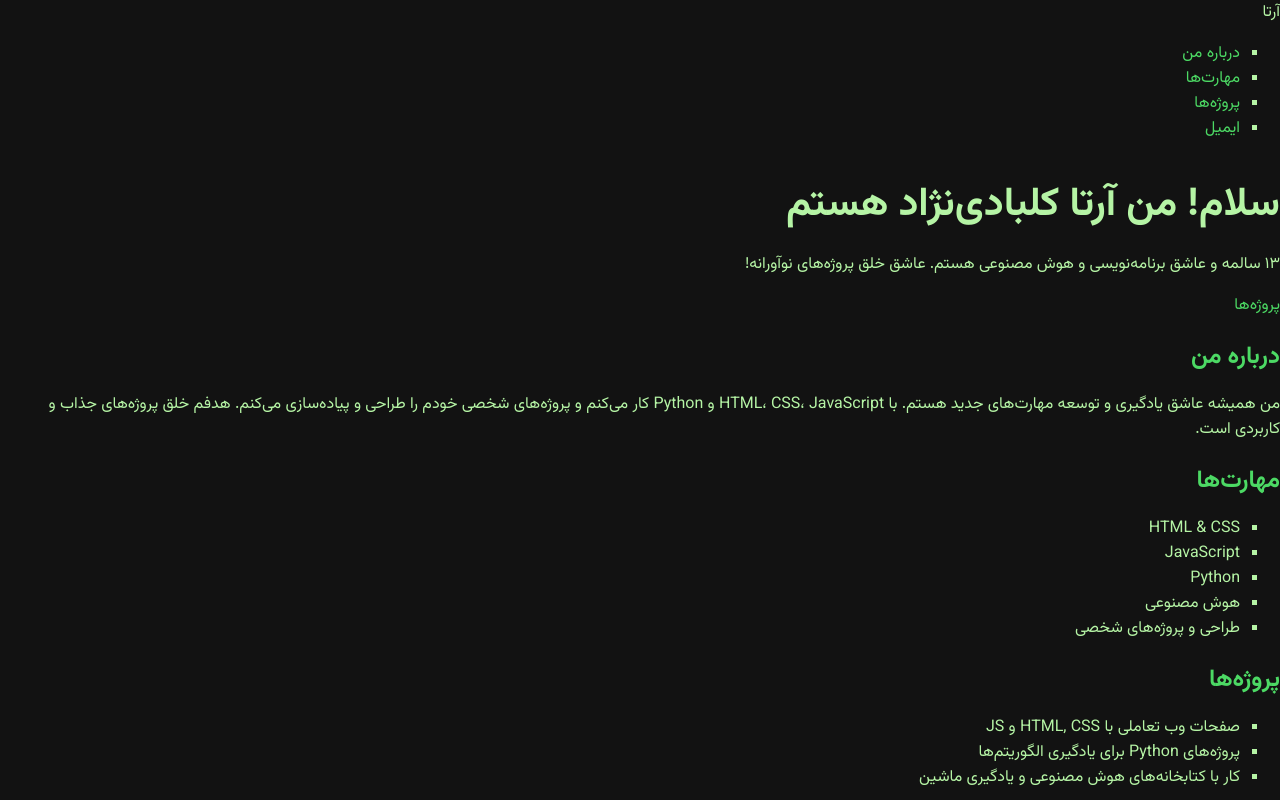
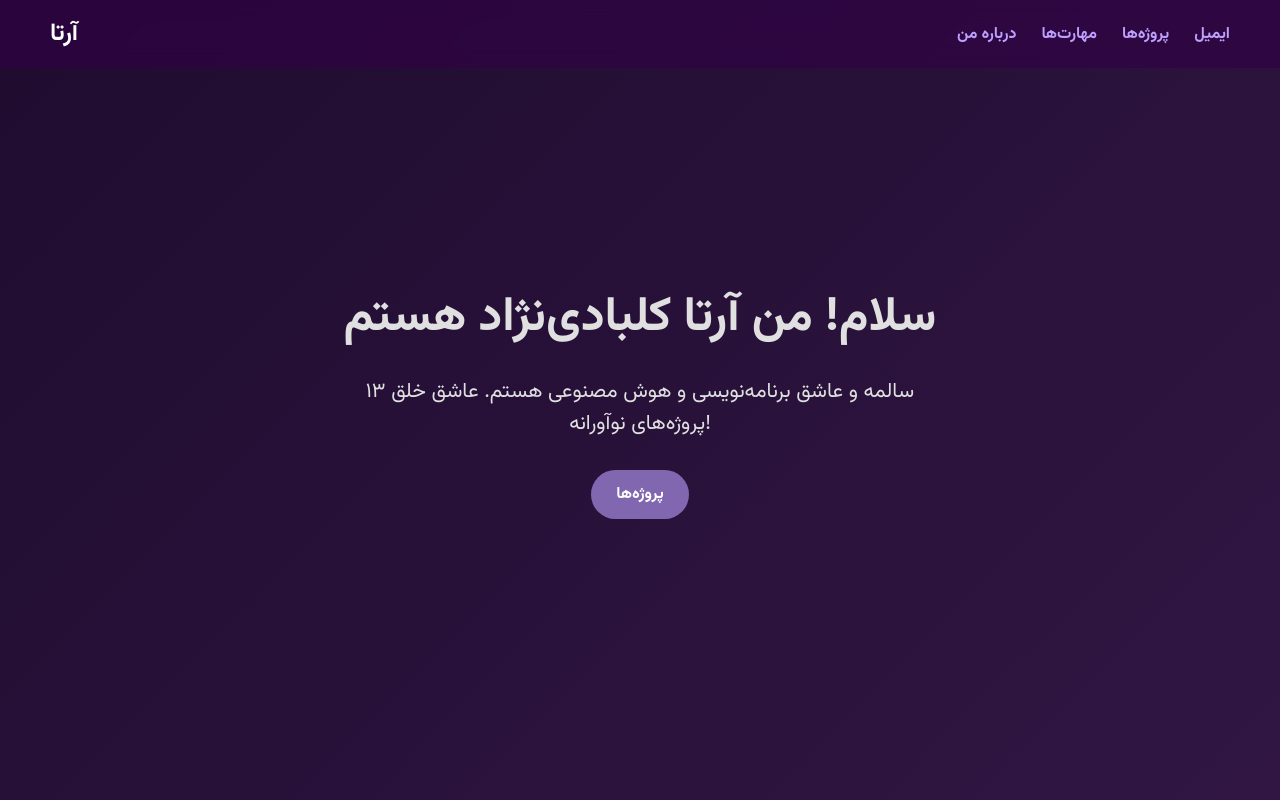
Before and after one commit to Artagameplay/Artagameplay.github.io, a plain HTML site: page index.html in a window 1280 px wide. Shown: the top 800 px of the page. Drawn offline with Linux system fonts and the light colour scheme.

Commit message:
style.css

```diff
--- a/style.css
+++ b/style.css
@@ -1,83 +1,141 @@
-/* فونت نونی و تم دارک */
+/* Google Font نونی */
 @import url('https://fonts.googleapis.com/css2?family=Vazirmatn:wght@400;700&display=swap');
 
-body {
+* {
+    box-sizing: border-box;
     margin: 0;
     padding: 0;
-    font-family: 'Vazirmatn', sans-serif;
-    background-color: #121212;
-    color: #b5f4a5;
-    direction: rtl;
 }
 
-.container {
-    max-width: 800px;
-    margin: auto;
-    padding: 20px;
+body {
+    font-family: 'Vazirmatn', sans-serif;
+    background: linear-gradient(135deg, #1f0c2f, #3b1c4f);
+    color: #e0e0e0;
+    scroll-behavior: smooth;
 }
 
-header {
+/* Navbar */
+.navbar {
+    position: fixed;
+    top: 0;
+    width: 100%;
+    display: flex;
+    justify-content: space-between;
+    align-items: center;
+    padding: 15px 50px;
+    background: rgba(50, 0, 70, 0.6);
+    backdrop-filter: blur(10px);
+    z-index: 1000;
+}
+
+.navbar .logo {
+    font-size: 1.5em;
+    font-weight: bold;
+    color: #fff;
+}
+
+.nav-links {
+    list-style: none;
+    display: flex;
+    gap: 25px;
+}
+
+.nav-links li a {
+    text-decoration: none;
+    color: #bda0ff;
+    font-weight: bold;
+    transition: 0.3s;
+}
+
+.nav-links li a:hover {
+    color: #fff;
+    transform: scale(1.1);
+}
+
+/* Hero Section */
+.hero {
+    height: 100vh;
+    display: flex;
+    flex-direction: column;
+    justify-content: center;
+    align-items: center;
     text-align: center;
+    padding: 0 20px;
+}
+
+.hero h1 {
+    font-size: 3em;
+    margin-bottom: 20px;
+    animation: fadeIn 2s ease forwards;
+}
+
+.hero p {
+    font-size: 1.3em;
+    margin-bottom: 30px;
+    max-width: 600px;
+    animation: fadeIn 2s ease 0.5s forwards;
+    opacity: 0;
+}
+
+.btn {
+    padding: 12px 25px;
+    background: rgba(189, 160, 255, 0.6);
+    color: #fff;
+    border: none;
+    border-radius: 25px;
+    cursor: pointer;
+    font-weight: bold;
+    transition: 0.3s;
+    text-decoration: none;
+}
+
+.btn:hover {
+    background: rgba(189, 160, 255, 0.9);
+    transform: scale(1.05);
+}
+
+/* Glass Sections */
+.glass-section {
+    background: rgba(50, 0, 70, 0.5);
+    backdrop-filter: blur(10px);
+    border-radius: 15px;
+    padding: 50px 30px;
+    margin: 80px auto;
+    max-width: 800px;
+    animation: slideUp 1s ease forwards;
+    opacity: 0;
+}
+
+.glass-section h2 {
+    color: #d3b3ff;
+    margin-bottom: 20px;
+    font-size: 2em;
+}
+
+.glass-section ul {
+    list-style: square;
+    padding-left: 20px;
+}
+
+.footer {
+    text-align: center;
+    padding: 20px;
     margin-bottom: 40px;
 }
 
-h1 {
-    font-size: 2.5em;
-    margin-bottom: 10px;
+/* Animations */
+@keyframes fadeIn {
+    from { opacity: 0; transform: translateY(-20px);}
+    to { opacity: 1; transform: translateY(0);}
 }
 
-h2 {
-    color: #4cd964;
-    margin-bottom: 15px;
+@keyframes slideUp {
+    from { opacity: 0; transform: translateY(50px);}
+    to { opacity: 1; transform: translateY(0);}
 }
 
-ul {
-    list-style-type: square;
-    padding-left: 20px;
+/* وقتی صفحه اسکرول میشه */
+.glass-section.visible {
+    opacity: 1;
+    animation: slideUp 1s ease forwards;
 }
-
-a {
-    color: #4cd964;
-    text-decoration: none;
-}
-
-a:hover {
-    text-decoration: underline;
-}
-
-/* انیمیشن Fade-in */
-.fade-in {
-    opacity: 0;
-    animation: fadeIn 1s forwards;
-}
-
-.fade-in-delay {
-    opacity: 0;
-    animation: fadeIn 1s forwards 0.5s;
-}
-
-.fade-in-delay-2 {
-    opacity: 0;
-    animation: fadeIn 1s forwards 1s;
-}
-
-.fade-in-delay-3 {
-    opacity: 0;
-    animation: fadeIn 1s forwards 1.5s;
-}
-
-.fade-in-delay-4 {
-    opacity: 0;
-    animation: fadeIn 1s forwards 2s;
-}
-
-.fade-in-delay-5 {
-    opacity: 0;
-    animation: fadeIn 1s forwards 2.5s;
-}
-
-@keyframes fadeIn {
-    to {
-        opacity: 1;
-    }
-}
```
